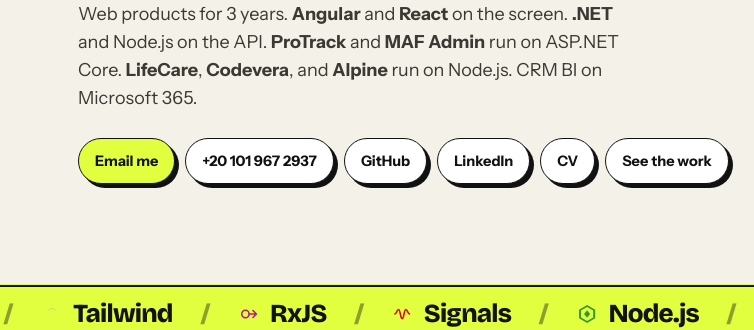
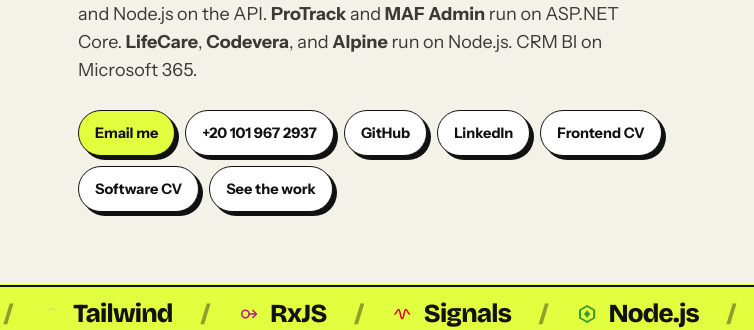
Before and after one commit to MahmoudELdeba34/MyProtofolio, a plain HTML site: page index.html in a window 1280 px wide. Shown: the part 459-789 px from the top of the page, 0-754 px from the left. Drawn offline with nearby package versions, Linux system fonts and the light colour scheme.

Commit message:
Keep the frontend CV and the software CV side by side.

```diff
--- a/index.html
+++ b/index.html
@@ -398,7 +398,8 @@ html[dir="rtl"] a[href^="mailto"] {
         <a class="btn" href="tel:+201019672937">+20 101 967 2937</a>
         <a class="btn" href="https://github.com/MahmoudELdeba34" target="_blank" rel="noopener">GitHub</a>
         <a class="btn" href="https://www.linkedin.com/in/mahmoud-ahmed-986276196/" target="_blank" rel="noopener">LinkedIn</a>
-        <a class="btn cv" href="https://drive.google.com/file/d/1j04DKG77jX5Ts6MKXNWd9omdxyIqSflk/view?usp=sharing" target="_blank" rel="noopener">CV</a>
+        <a class="btn cvf" href="https://drive.google.com/file/d/1Hf_NuVkRDCiVPggp3Y0C7li3XO6pyVso/view?usp=sharing" target="_blank" rel="noopener">Frontend CV</a>
+        <a class="btn cvs" href="https://drive.google.com/file/d/1j04DKG77jX5Ts6MKXNWd9omdxyIqSflk/view?usp=sharing" target="_blank" rel="noopener">Software CV</a>
         <a class="btn" href="#work">See the work</a>
       </div>
     </div>
@@ -704,7 +705,8 @@ html[dir="rtl"] a[href^="mailto"] {
       <a class="btn" href="tel:+201019672937">+20 101 967 2937</a>
       <a class="btn" href="https://github.com/MahmoudELdeba34" target="_blank" rel="noopener">GitHub</a>
       <a class="btn" href="https://www.linkedin.com/in/mahmoud-ahmed-986276196/" target="_blank" rel="noopener">LinkedIn</a>
-      <a class="btn cv" href="https://drive.google.com/file/d/1j04DKG77jX5Ts6MKXNWd9omdxyIqSflk/view?usp=sharing" target="_blank" rel="noopener">CV</a>
+      <a class="btn cvf" href="https://drive.google.com/file/d/1Hf_NuVkRDCiVPggp3Y0C7li3XO6pyVso/view?usp=sharing" target="_blank" rel="noopener">Frontend CV</a>
+      <a class="btn cvs" href="https://drive.google.com/file/d/1j04DKG77jX5Ts6MKXNWd9omdxyIqSflk/view?usp=sharing" target="_blank" rel="noopener">Software CV</a>
     </div>
   </footer>
 </div>
@@ -914,7 +916,8 @@ html[dir="rtl"] a[href^="mailto"] {
       [ar ? "اعرض أنظمة الشركات" : "Read as enterprise", ar ? "عدسة" : "Lens", lensTo("crm")],
       [ar ? "راسل محمود" : "Email Mahmoud", ar ? "إجراء" : "Action", function () { location.href = "mailto:mahmoudeldeba8@gmail.com"; }],
       [ar ? "لينكدإن" : "Open LinkedIn", ar ? "إجراء" : "Action", function () { window.open("https://www.linkedin.com/in/mahmoud-ahmed-986276196/", "_blank", "noopener"); }],
-      [ar ? "السيرة" : "Open CV", ar ? "إجراء" : "Action", function () { window.open("https://drive.google.com/file/d/1j04DKG77jX5Ts6MKXNWd9omdxyIqSflk/view?usp=sharing", "_blank", "noopener"); }],
+      [ar ? "سيرة الفرونت" : "Open frontend CV", ar ? "إجراء" : "Action", function () { window.open("https://drive.google.com/file/d/1Hf_NuVkRDCiVPggp3Y0C7li3XO6pyVso/view?usp=sharing", "_blank", "noopener"); }],
+      [ar ? "سيرة السوفت" : "Open software CV", ar ? "إجراء" : "Action", function () { window.open("https://drive.google.com/file/d/1j04DKG77jX5Ts6MKXNWd9omdxyIqSflk/view?usp=sharing", "_blank", "noopener"); }],
       [ar ? "English" : "عربي", ar ? "اللغة" : "Language", function () { setLang(lang === "ar" ? "en" : "ar"); }]
     ];
   }
@@ -929,7 +932,8 @@ html[dir="rtl"] a[href^="mailto"] {
   bind(".lead", "منتجات ويب من 3 سنوات. <strong>Angular</strong> و <strong>React</strong> للشاشة. <strong>.NET</strong> و Node.js للـ API. <strong>ProTrack</strong> و <strong>MAF Admin</strong> على ASP.NET Core. <strong>LifeCare</strong> و <strong>Codevera</strong> و <strong>Alpine</strong> على Node.js. و CRM BI على Microsoft 365.", true);
   bind(".hero .cta a[href^='mailto']", "راسلني");
   bind(".hero .cta a[href='#work']", "شاهد الأعمال");
-  bindSame(".cv", "السيرة");
+  bind(".cvf", "سيرة الفرونت");
+  bind(".cvs", "سيرة السوفت");
   bind("#facts .fact span", ["سنوات في تطبيقات ويب تعمل فعليًا", "مستخدم في الوقت نفسه، وبالأداء نفسه", "أسرع في متوسط تحميل الصفحة", "قطاعات وصلت إلى الإنتاج"]);
   bind("#about h2", "الشاشة، والـ API، والنظام اللي حواليهم.");
   bind("#about .sub", [
```
